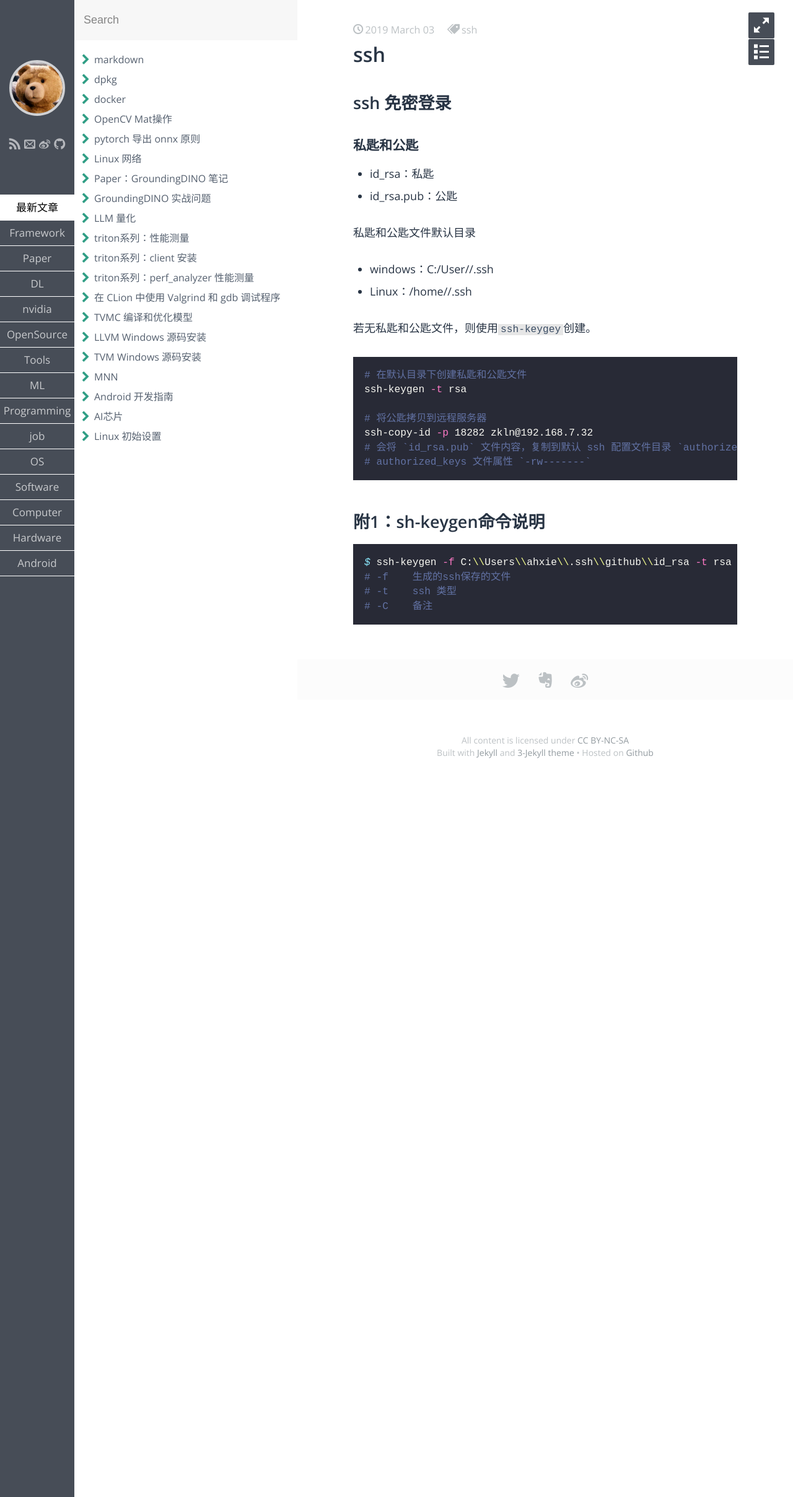
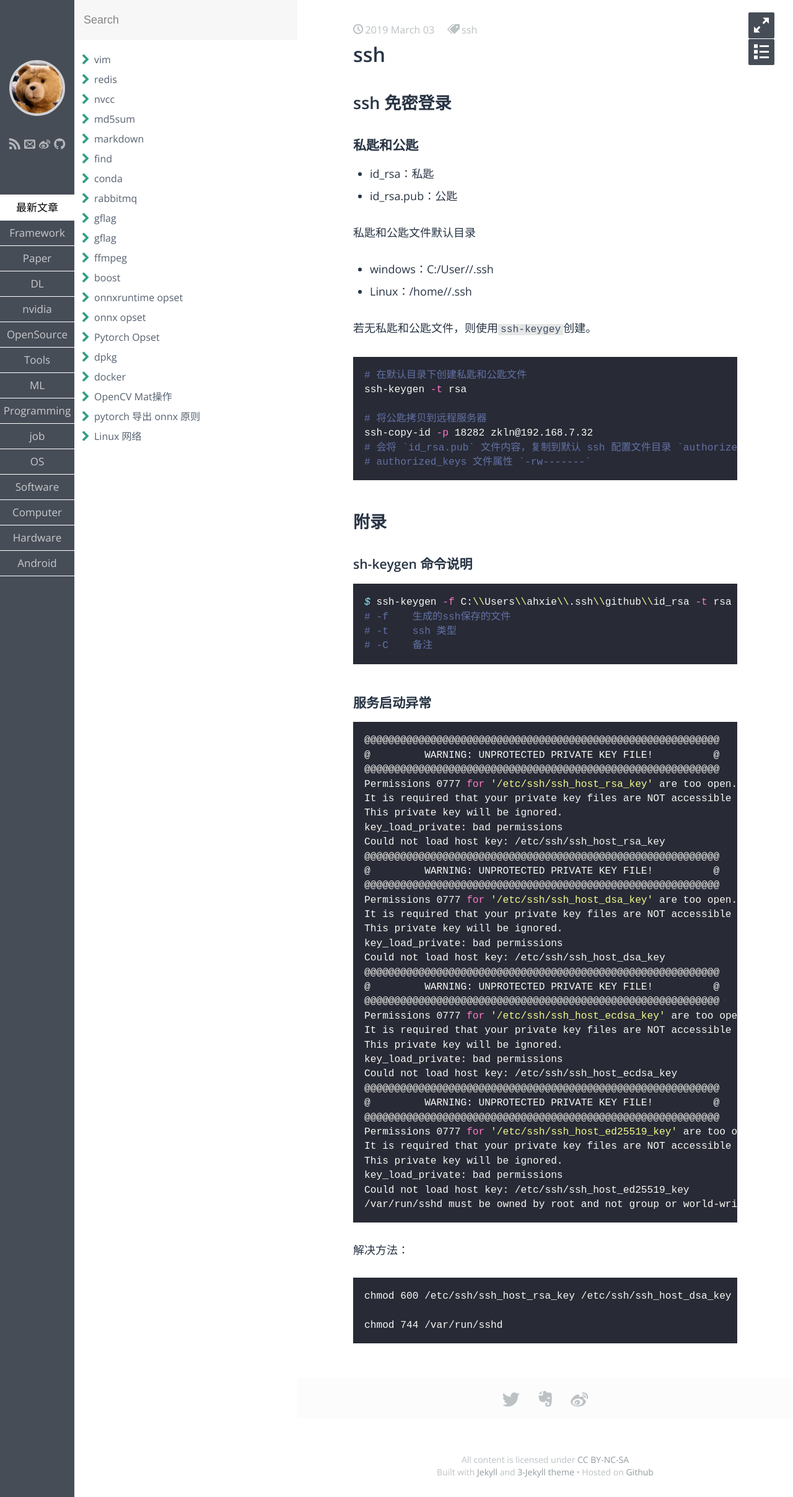
Before and after one commit to chiemon/chiemon.github.io, a Jekyll site: the page built from _posts/Tools/2019-03-03-ssh.md, in a window 1280 px wide. Shown: the whole page at 62% size. Built offline with Jekyll 4.4.1, drawn with Linux system fonts in a browser that asks for light colours; some web fonts are replaced.

Commit message:
添加常用命令工具

````diff
--- /dev/null
+++ b/_posts/OpenSource/2024-12-20-rabbitmq.md
@@ -0,0 +1,47 @@
+---
+layout: post
+title: rabbitmq
+category: OpenSource
+tags: rabbitmq
+keywords: rabbitmq
+description:
+---
+
+### 源码安装
+
+
+
+```bash
+# rabbitmq-c
+apt-get install openssl libssl-dev                                                                      # 依赖库
+cmake -DBUILD_EXAMPLES=OFF -DBUILD_SHARED_LIBS=ON -DBUILD_STATIC_LIBS=ON -DBUILD_TESTS=OFF ..           # 源码编译
+
+mv /usr/local/lib/x86_64-linux-gnu/pkgconfig/librabbitmq.pc /usr/local/lib/pkgconfig/librabbitmq.pc
+mv /usr/local/lib/x86_64-linux-gnu/librabbitmq.* /usr/local/lib/
+rm -rf /usr/local/lib/x86_64-linux-gnu
+
+# simpleamqpclient
+apt-get install libboost-chrono-dev libboost-system-dev                                                 # 依赖库
+```
+
+## 附录
+
+### rabbitmq-c ssl error
+
+```bash
+# add link
+
+ln -s /lib/x86_64-linux-gnu/libssl.so.1.0.0 /usr/lib/x86_64-linux-gnu/libssl.so
+
+ln -s /lib/x86_64-linux-gnu/libcrypto.so.1.0.0 /usr/lib/x86_64-linux-gnu/libcrypto.so
+
+# make install
+```
+
+### simpleamqpclient boost error
+
+```bash
+apt-get update && apt-get install -y --no-install-recommends libboost-chrono-dev
+
+ln -s /usr/lib/x86_64-linux-gnu/libboost_system.so.1.58.0 /usr/lib/x86_64-linux-gnu/libboost_system.so
+```
--- a/_posts/Tools/2019-03-03-ssh.md
+++ b/_posts/Tools/2019-03-03-ssh.md
@@ -31,7 +31,9 @@ ssh-copy-id -p 18282 zkln@192.168.7.32
 # authorized_keys 文件属性 `-rw-------`
 ```
 
-## 附1：sh-keygen命令说明
+## 附录
+
+### sh-keygen 命令说明
 
 ```bash
 $ ssh-keygen -f C:\\Users\\ahxie\\.ssh\\github\\id_rsa -t rsa -C "ahxieqi@163.com"
@@ -39,3 +41,49 @@ $ ssh-keygen -f C:\\Users\\ahxie\\.ssh\\github\\id_rsa -t rsa -C "ahxieqi@163.co
 # -t    ssh 类型
 # -C    备注
 ```
+
+### 服务启动异常
+
+```bash
+@@@@@@@@@@@@@@@@@@@@@@@@@@@@@@@@@@@@@@@@@@@@@@@@@@@@@@@@@@@
+@         WARNING: UNPROTECTED PRIVATE KEY FILE!          @
+@@@@@@@@@@@@@@@@@@@@@@@@@@@@@@@@@@@@@@@@@@@@@@@@@@@@@@@@@@@
+Permissions 0777 for '/etc/ssh/ssh_host_rsa_key' are too open.
+It is required that your private key files are NOT accessible by others.
+This private key will be ignored.
+key_load_private: bad permissions
+Could not load host key: /etc/ssh/ssh_host_rsa_key
+@@@@@@@@@@@@@@@@@@@@@@@@@@@@@@@@@@@@@@@@@@@@@@@@@@@@@@@@@@@
+@         WARNING: UNPROTECTED PRIVATE KEY FILE!          @
+@@@@@@@@@@@@@@@@@@@@@@@@@@@@@@@@@@@@@@@@@@@@@@@@@@@@@@@@@@@
+Permissions 0777 for '/etc/ssh/ssh_host_dsa_key' are too open.
+It is required that your private key files are NOT accessible by others.
+This private key will be ignored.
+key_load_private: bad permissions
+Could not load host key: /etc/ssh/ssh_host_dsa_key
+@@@@@@@@@@@@@@@@@@@@@@@@@@@@@@@@@@@@@@@@@@@@@@@@@@@@@@@@@@@
+@         WARNING: UNPROTECTED PRIVATE KEY FILE!          @
+@@@@@@@@@@@@@@@@@@@@@@@@@@@@@@@@@@@@@@@@@@@@@@@@@@@@@@@@@@@
+Permissions 0777 for '/etc/ssh/ssh_host_ecdsa_key' are too open.
+It is required that your private key files are NOT accessible by others.
+This private key will be ignored.
+key_load_private: bad permissions
+Could not load host key: /etc/ssh/ssh_host_ecdsa_key
+@@@@@@@@@@@@@@@@@@@@@@@@@@@@@@@@@@@@@@@@@@@@@@@@@@@@@@@@@@@
+@         WARNING: UNPROTECTED PRIVATE KEY FILE!          @
+@@@@@@@@@@@@@@@@@@@@@@@@@@@@@@@@@@@@@@@@@@@@@@@@@@@@@@@@@@@
+Permissions 0777 for '/etc/ssh/ssh_host_ed25519_key' are too open.
+It is required that your private key files are NOT accessible by others.
+This private key will be ignored.
+key_load_private: bad permissions
+Could not load host key: /etc/ssh/ssh_host_ed25519_key
+/var/run/sshd must be owned by root and not group or world-writable.
+```
+
+解决方法：
+
+```bash
+chmod 600 /etc/ssh/ssh_host_rsa_key /etc/ssh/ssh_host_dsa_key /etc/ssh/ssh_host_ecdsa_key /etc/ssh/ssh_host_ed25519_key
+
+chmod 744 /var/run/sshd
+```
````
Also changed, not shown: _posts/Framework/Pytorch/2024-12-20-Pytorch-Opset.md (added, +34 -0 lines), _posts/Framework/onnx/2024-12-20-onnx-opset.md (added, +28 -0 lines), _posts/Framework/onnx/2024-12-20-onnxruntime-opset.md (added, +49 -0 lines), _posts/OpenSource/2024-12-20-boost.md (added, +16 -0 lines), _posts/OpenSource/2024-12-20-ffmpeg.md (added, +19 -0 lines), _posts/OpenSource/2024-12-20-gflag.md (added, +21 -0 lines), _posts/OpenSource/2024-12-20-glog.md (added, +20 -0 lines), _posts/Tools/2019-04-11-git.md (+6 -0 lines), _posts/Tools/2019-12-27-pip.md (renamed from _posts/Programming/python/2019-12-27-pip设置.md, +15 -4 lines), _posts/Tools/2020-08-02-sftp.md (+3 -0 lines), _posts/Tools/2024-11-07-docker.md (+137 -110 lines), _posts/Tools/2024-12-20-conda.md (added, +34 -0 lines), _posts/Tools/2024-12-20-find.md (added, +13 -0 lines), _posts/Tools/2024-12-20-md5sum.md (added, +28 -0 lines), 3 more files.
